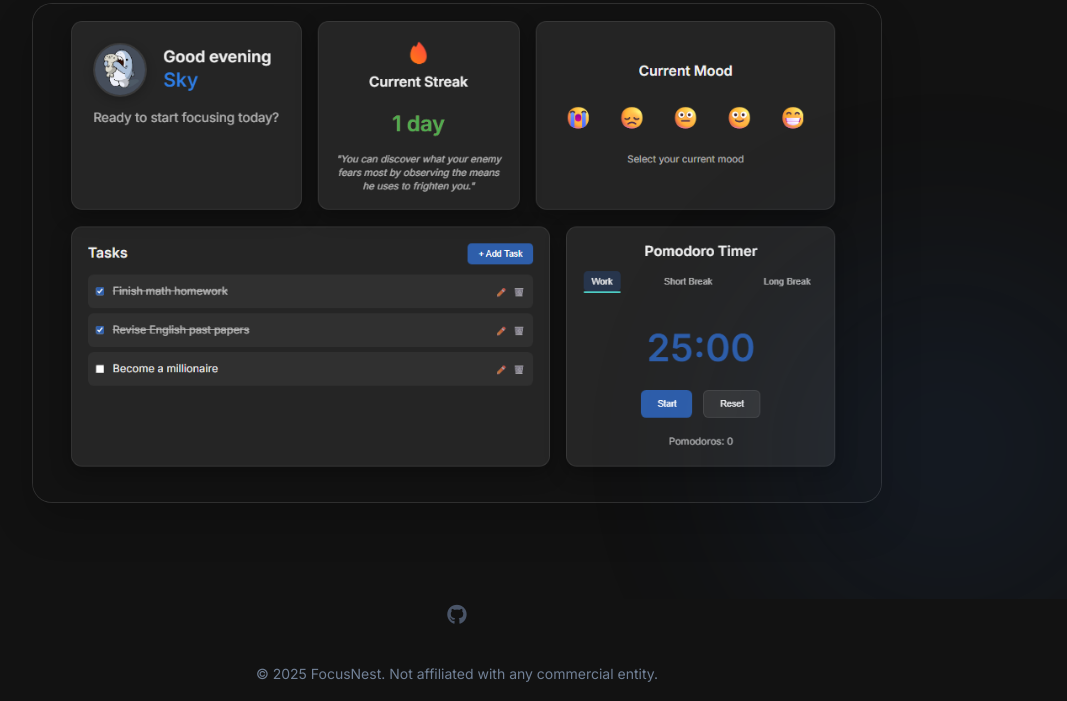
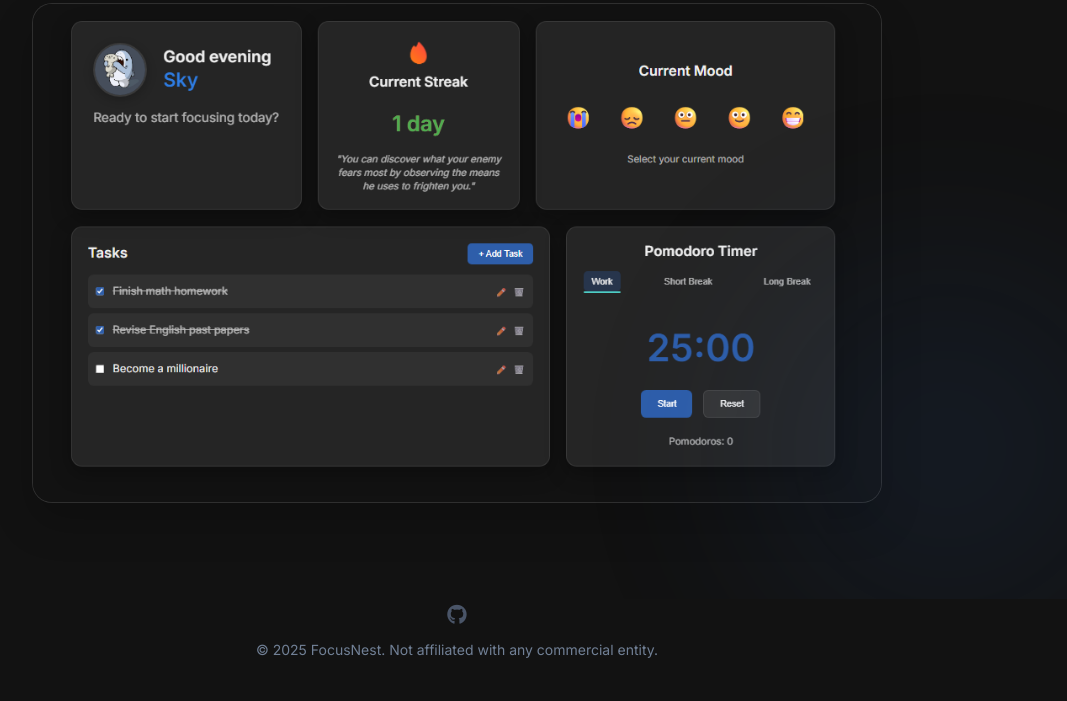
Before and after one commit to c2y5/FocusNest, a Flask app: page / in a window 1280 px wide. Shown: the part 1567-2268 px from the top of the page, without its empty margins (183-1250 px from the left). After the commit the page ends 2225 px from the top, so only its background shows below. Run offline with Flask 3, Linux system fonts and the light colour scheme; parts of the project's set-up code (start-up, migrations or seed data) failed here and were passed over; some libraries are stand-ins or nearby versions.

Commit message:
Update style.css

```diff
--- a/app/static/css/style.css
+++ b/app/static/css/style.css
@@ -1925,7 +1925,6 @@ p {
     display: flex;
     flex-direction: column;
     align-items: center;
-    gap: 1.5rem;
     text-align: center;
 }
 
```
